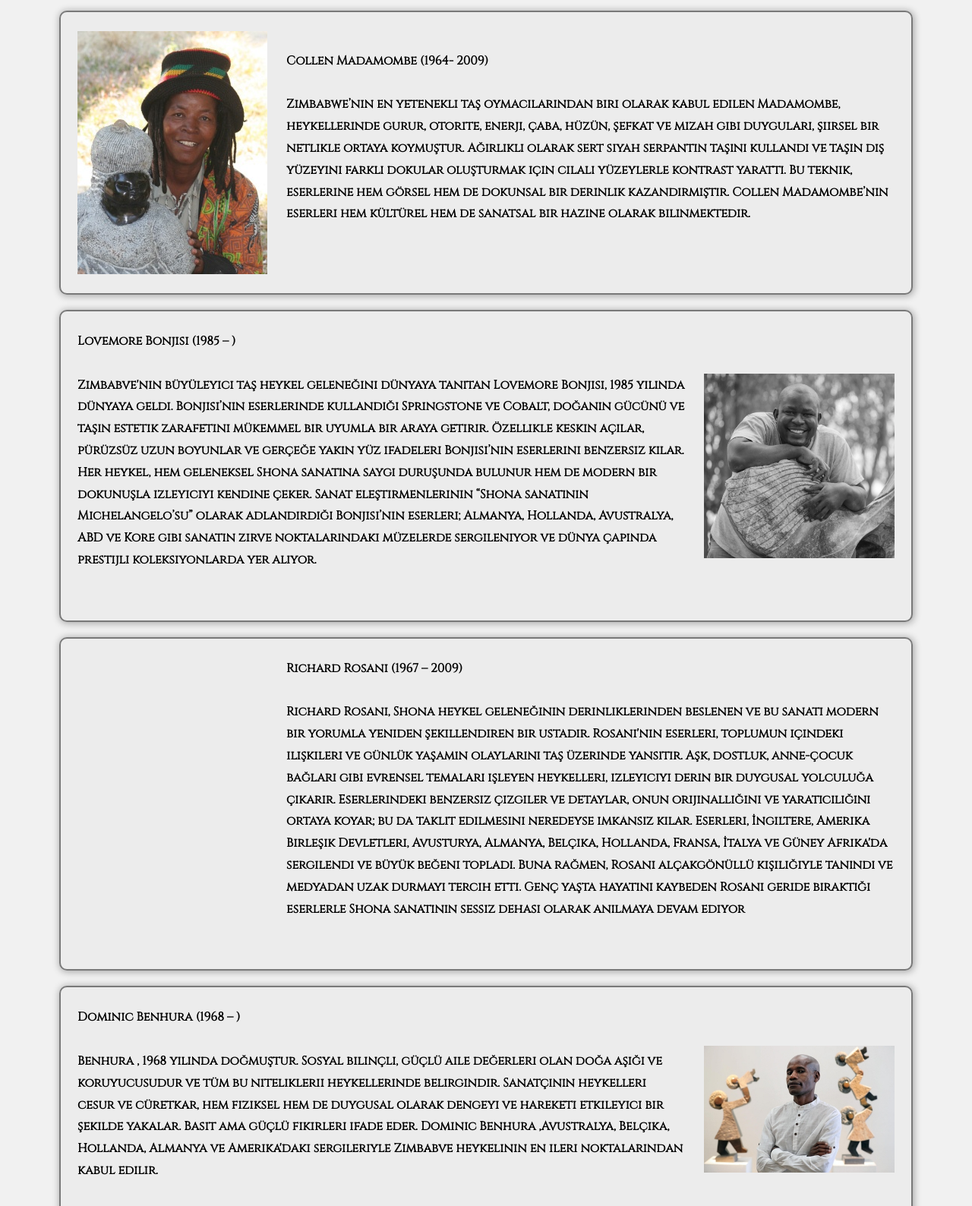
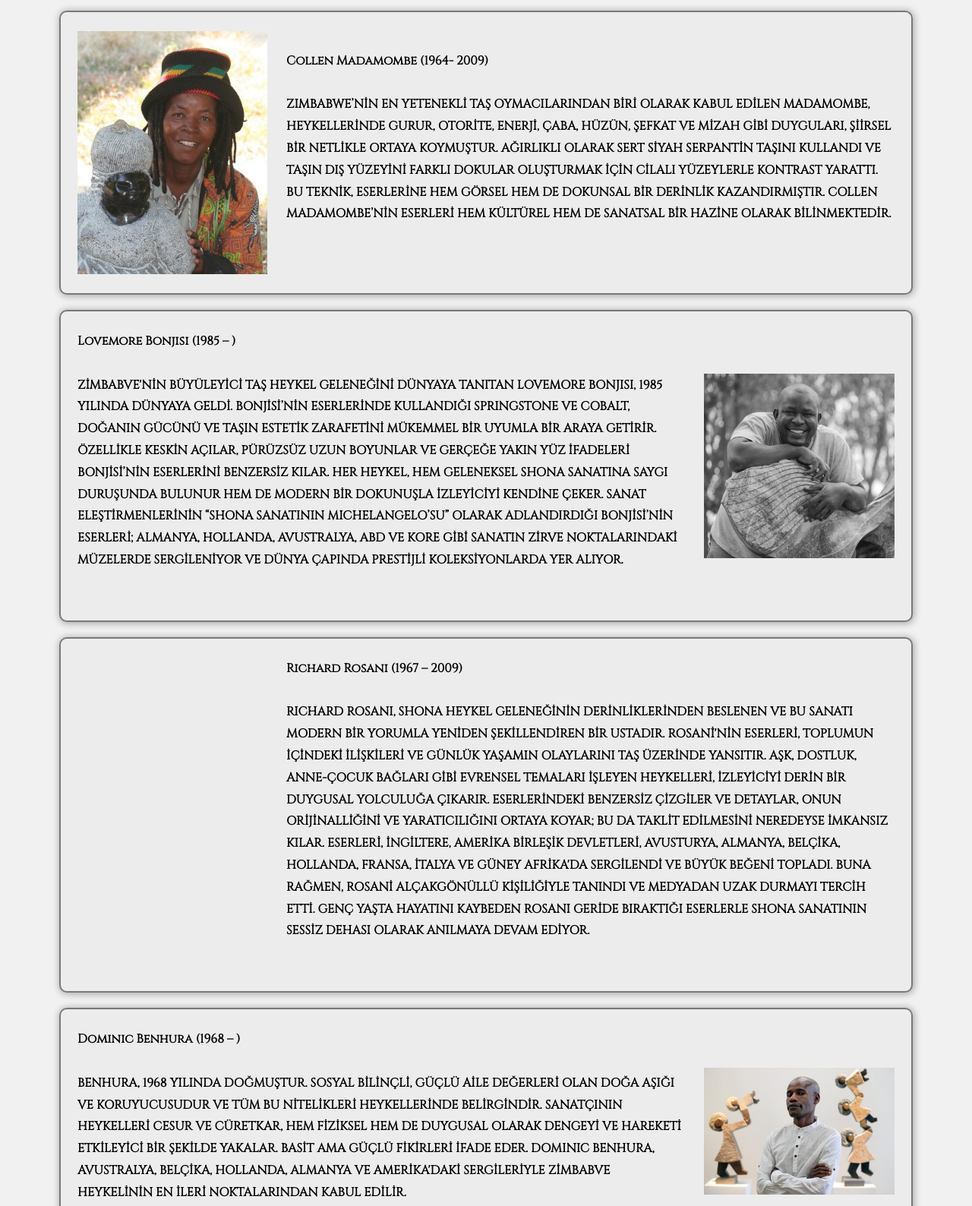
Before and after one commit to SitkihanAkgun/ZimstArt, a plain HTML site: page artists.html in a window 1280 px wide. Shown: the part 260-1848 px from the top of the page at 76% size. Drawn offline with nearby package versions, Linux system fonts and the light colour scheme; files whose address does not match are found by name.

Commit message:
Add files via upload

```diff
--- a/artists.html
+++ b/artists.html
@@ -135,10 +135,9 @@
 					<strong>Collen Madamombe (1964- 2009) </strong>
 					<br>
 					<p class="font-w-600">
-						Zimbabwe’nin en yetenekli taş oymacılarından biri olarak kabul edilen  Madamombe, heykellerinde gurur, otorite, enerji, çaba, hüzün, şefkat ve mizah gibi duyguları, şiirsel bir netlikle ortaya koymuştur.
-						Ağırlıklı olarak sert siyah serpantin taşını kullandı ve  taşın dış yüzeyini farklı dokular oluşturmak için cilalı yüzeylerle kontrast yarattı. Bu teknik, eserlerine hem görsel hem de dokunsal bir derinlik kazandırmıştır.
- 						Collen Madamombe’nin eserleri hem kültürel hem de sanatsal bir hazine olarak bilinmektedir.
-
+						ZIMBABWE’NİN EN YETENEKLİ TAŞ OYMACILARINDAN BİRİ OLARAK KABUL EDİLEN MADAMOMBE, HEYKELLERİNDE GURUR, OTORİTE, ENERJİ, ÇABA, HÜZÜN, ŞEFKAT VE MİZAH GİBİ DUYGULARI, ŞİİRSEL BİR NETLİKLE ORTAYA KOYMUŞTUR.
+AĞIRLIKLI OLARAK SERT SİYAH SERPANTİN TAŞINI KULLANDI VE TAŞIN DIŞ YÜZEYİNİ FARKLI DOKULAR OLUŞTURMAK İÇİN CİLALI YÜZEYLERLE KONTRAST YARATTI. BU TEKNİK, ESERLERİNE HEM GÖRSEL HEM DE DOKUNSAL BİR DERİNLİK KAZANDIRMIŞTIR.
+COLLEN MADAMOMBE’NİN ESERLERİ HEM KÜLTÜREL HEM DE SANATSAL BİR HAZİNE OLARAK BİLİNMEKTEDİR.
 					</p>
 				</div>
 			</div>
@@ -147,10 +146,9 @@
 					<strong>Lovemore Bonjisi (1985 –    )</strong>
 					<br>
 					<p class="font-w-600">
-						Zimbabve'nin büyüleyici taş heykel geleneğini dünyaya tanıtan Lovemore Bonjisi, 1985 yılında  dünyaya geldi.
-						Bonjisi’nin eserlerinde kullandığı Springstone ve Cobalt, doğanın gücünü ve taşın estetik zarafetini mükemmel bir uyumla bir araya getirir.  Özellikle keskin açılar, pürüzsüz uzun boyunlar ve gerçeğe yakın yüz ifadeleri Bonjisi’nin eserlerini benzersiz kılar. Her heykel, hem geleneksel Shona sanatına saygı duruşunda bulunur hem de modern bir dokunuşla izleyiciyi kendine çeker.
-						Sanat eleştirmenlerinin “Shona sanatının Michelangelo’su” olarak adlandırdığı Bonjisi’nin eserleri; Almanya, Hollanda, Avustralya, ABD ve Kore gibi sanatın zirve noktalarındaki müzelerde sergileniyor ve dünya çapında prestijli koleksiyonlarda yer alıyor.
-
+						ZİMBABVE'NİN BÜYÜLEYİCİ TAŞ HEYKEL GELENEĞİNİ DÜNYAYA TANITAN LOVEMORE BONJISI, 1985 YILINDA DÜNYAYA GELDİ.
+BONJİSİ’NİN ESERLERİNDE KULLANDIĞI SPRINGSTONE VE COBALT, DOĞANIN GÜCÜNÜ VE TAŞIN ESTETİK ZARAFETİNİ MÜKEMMEL BİR UYUMLA BİR ARAYA GETİRİR. ÖZELLİKLE KESKİN AÇILAR, PÜRÜZSÜZ UZUN BOYUNLAR VE GERÇEĞE YAKIN YÜZ İFADELERİ BONJİSİ’NİN ESERLERİNİ BENZERSİZ KILAR. HER HEYKEL, HEM GELENEKSEL SHONA SANATINA SAYGI DURUŞUNDA BULUNUR HEM DE MODERN BİR DOKUNUŞLA İZLEYİCİYİ KENDİNE ÇEKER.
+SANAT ELEŞTİRMENLERİNİN “SHONA SANATININ MICHELANGELO’SU” OLARAK ADLANDIRDIĞI BONJİSİ’NİN ESERLERİ; ALMANYA, HOLLANDA, AVUSTRALYA, ABD VE KORE GİBİ SANATIN ZİRVE NOKTALARINDAKİ MÜZELERDE SERGİLENİYOR VE DÜNYA ÇAPINDA PRESTİJLİ KOLEKSİYONLARDA YER ALIYOR.
 					</p>
 				</div>
 				<div class="col-md-3">
@@ -165,11 +163,10 @@
 					<strong>Richard Rosani (1967 – 2009)</strong>
 					<br>
 					<p class="font-w-600">
-						Richard Rosani, Shona heykel geleneğinin derinliklerinden beslenen ve bu sanatı modern bir yorumla yeniden şekillendiren bir ustadır.
-						Rosani'nin eserleri, toplumun içindeki ilişkileri ve günlük yaşamın olaylarını taş üzerinde yansıtır. Aşk, dostluk, anne-çocuk bağları gibi evrensel temaları işleyen heykelleri, izleyiciyi derin bir duygusal yolculuğa çıkarır. Eserlerindeki benzersiz çizgiler ve detaylar, onun orijinalliğini ve yaratıcılığını ortaya koyar; bu da taklit edilmesini neredeyse imkânsız kılar.
- 						Eserleri, İngiltere, Amerika Birleşik Devletleri, Avusturya, Almanya, Belçika, Hollanda, Fransa, İtalya ve Güney Afrika'da sergilendi ve büyük beğeni topladı. Buna rağmen, Rosani alçakgönüllü kişiliğiyle tanındı ve medyadan uzak durmayı tercih etti.
-						Genç yaşta hayatını kaybeden Rosani geride bıraktığı eserlerle Shona 	 sanatının sessiz dehası olarak anılmaya devam ediyor
-
+						RICHARD ROSANI, SHONA HEYKEL GELENEĞİNİN DERİNLİKLERİNDEN BESLENEN VE BU SANATI MODERN BİR YORUMLA YENİDEN ŞEKİLLENDİREN BİR USTADIR.
+ROSANİ'NİN ESERLERİ, TOPLUMUN İÇİNDEKİ İLİŞKİLERİ VE GÜNLÜK YAŞAMIN OLAYLARINI TAŞ ÜZERİNDE YANSITIR. AŞK, DOSTLUK, ANNE-ÇOCUK BAĞLARI GİBİ EVRENSEL TEMALARI İŞLEYEN HEYKELLERİ, İZLEYİCİYİ DERİN BİR DUYGUSAL YOLCULUĞA ÇIKARIR. ESERLERİNDEKİ BENZERSİZ ÇİZGİLER VE DETAYLAR, ONUN ORİJİNALLİĞİNİ VE YARATICILIĞINI ORTAYA KOYAR; BU DA TAKLİT EDİLMESİNİ NEREDEYSE İMKÂNSIZ KILAR.
+ESERLERİ, İNGİLTERE, AMERİKA BİRLEŞİK DEVLETLERİ, AVUSTURYA, ALMANYA, BELÇİKA, HOLLANDA, FRANSA, İTALYA VE GÜNEY AFRİKA'DA SERGİLENDİ VE BÜYÜK BEĞENİ TOPLADI. BUNA RAĞMEN, ROSANİ ALÇAKGÖNÜLLÜ KİŞİLİĞİYLE TANINDI VE MEDYADAN UZAK DURMAYI TERCİH ETTİ.
+GENÇ YAŞTA HAYATINI KAYBEDEN ROSANI GERİDE BIRAKTIĞI ESERLERLE SHONA SANATININ SESSİZ DEHASI OLARAK ANILMAYA DEVAM EDİYOR.
 					</p>
 				</div>
 			</div>
@@ -178,11 +175,9 @@
 					<strong>Dominic Benhura (1968 –    )</strong>
 					<br>
 					<p class="font-w-600">
-						Benhura , 1968 yılında doğmuştur. Sosyal bilinçli, güçlü aile değerleri olan  doğa aşığı ve koruyucusudur ve tüm bu niteliklerii heykellerinde belirgindir.
-						Sanatçının heykelleri cesur ve cüretkar, hem fiziksel hem de duygusal olarak dengeyi ve hareketi etkileyici bir şekilde yakalar. Basit ama güçlü fikirleri ifade eder.
-						Dominic Benhura ,Avustralya, Belçika, Hollanda, Almanya ve Amerika'daki sergileriyle Zimbabve heykelinin en ileri noktalarından kabul edilir.
-
-
+						BENHURA, 1968 YILINDA DOĞMUŞTUR. SOSYAL BİLİNÇLİ, GÜÇLÜ AİLE DEĞERLERİ OLAN DOĞA AŞIĞI VE KORUYUCUSUDUR VE TÜM BU NİTELİKLERİ HEYKELLERİNDE BELİRGİNDİR.
+SANATÇININ HEYKELLERİ CESUR VE CÜRETKAR, HEM FİZİKSEL HEM DE DUYGUSAL OLARAK DENGEYİ VE HAREKETİ ETKİLEYİCİ BİR ŞEKİLDE YAKALAR. BASİT AMA GÜÇLÜ FİKİRLERİ İFADE EDER.
+DOMINIC BENHURA, AVUSTRALYA, BELÇİKA, HOLLANDA, ALMANYA VE AMERİKA'DAKİ SERGİLERİYLE ZİMBABVE HEYKELİNİN EN İLERİ NOKTALARINDAN KABUL EDİLİR.
 					</p>
 				</div>
 				<div class="col-md-3">
```
